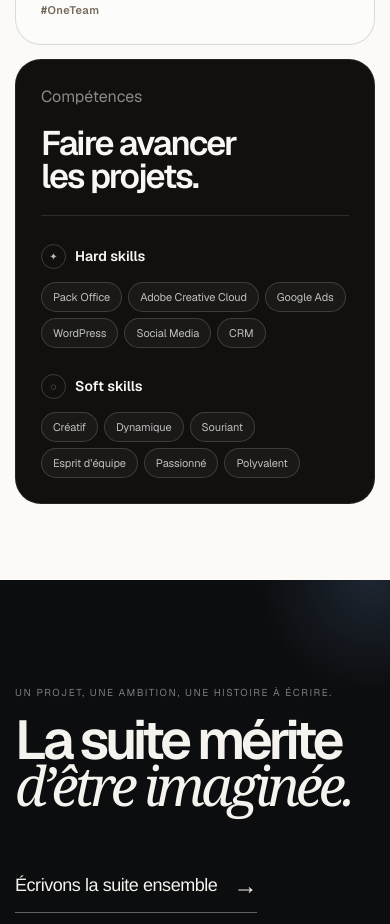
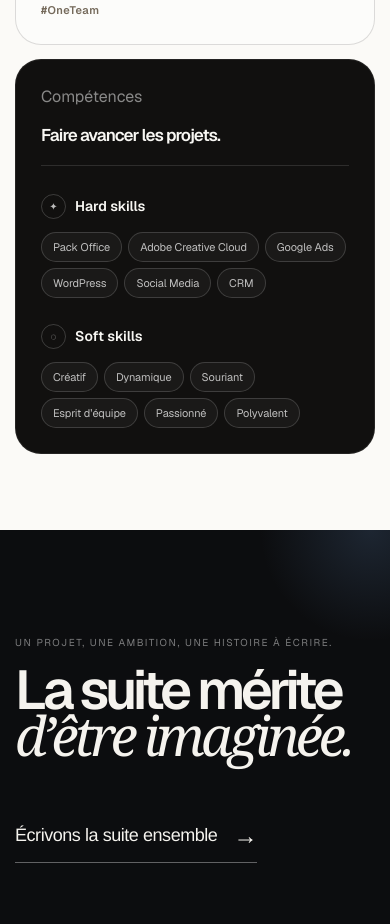
Before and after one commit to paulsebille/Portfolio, a Next.js app: page / in a window 390 px wide. Shown: the part 2720-3644 px from the top of the page. Built offline with nearby package versions, Linux system fonts and the light colour scheme.

Commit message:
Set single-line About skills heading

```diff
--- a/app/globals.css
+++ b/app/globals.css
@@ -2221,3 +2221,13 @@ body { font-family: "Helvetica Neue", Helvetica, Arial, sans-serif; }
 @media (max-width:560px) {
   .team-support-illustration { width: min(100%, 310px); height: 175px; }
 }
+
+
+/* Keep the skills headline on one line beside the work-card title */
+.skills-card-head .skills-editorial-title {
+  font-size: clamp(18px, 2.5vw, 32px);
+  white-space: nowrap;
+}
+@media (max-width:560px) {
+  .skills-card-head .skills-editorial-title { font-size: 17px; }
+}
```
